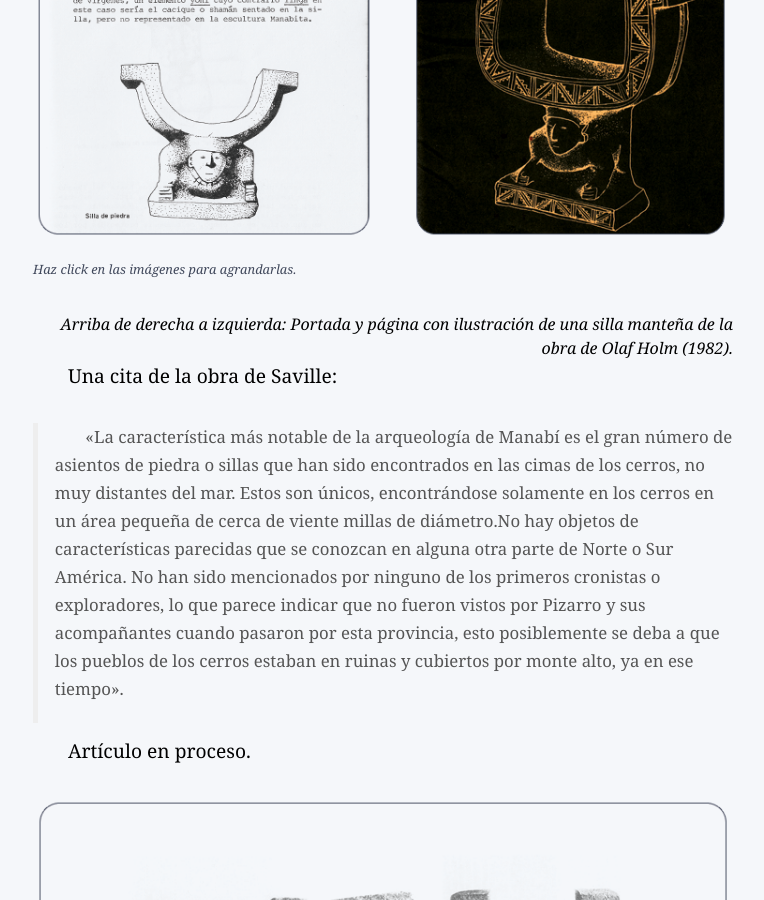
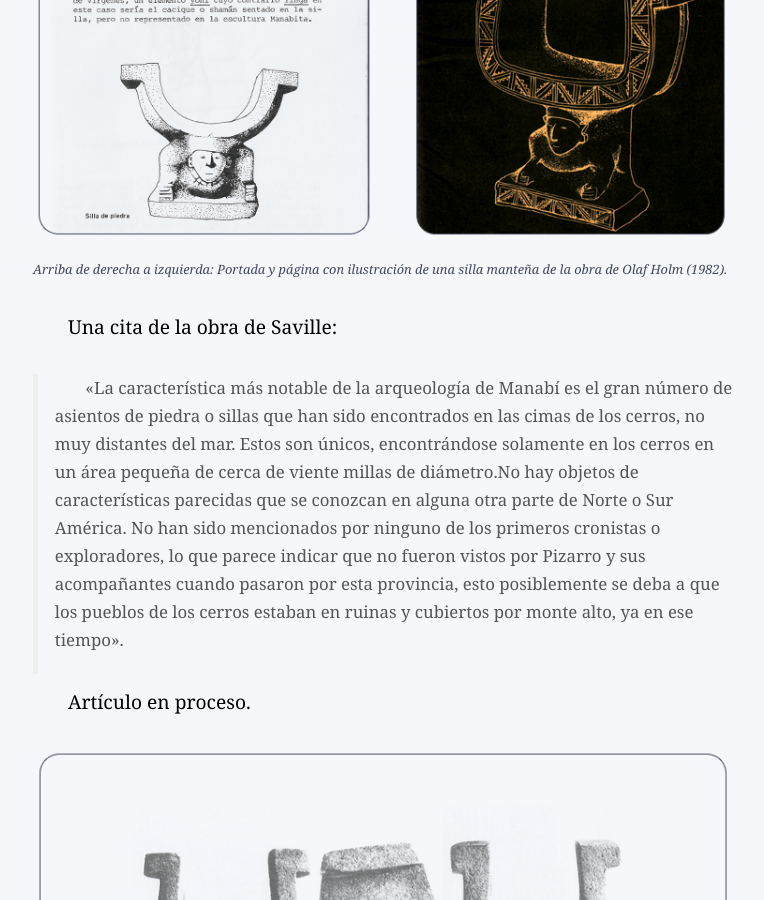
Before and after one commit to fernanz/fernanz.github.io, a Jekyll site: the page built from _posts/2014-12-11-manta.md, in a window 1280 px wide and 900 px high, scrolled down 474 px. Shown: the whole window, without its empty margins (257-1021 px from the left). Built offline with Jekyll 4.4.1, drawn with Linux system fonts in a browser that asks for light colours; some web fonts are replaced; Markdown is read by kramdown in place of the engine named in the settings; comment, search, counter and statistics services are not loaded.

Commit message:
post update
actualización

```diff
--- a/_posts/2014-12-11-manta.md
+++ b/_posts/2014-12-11-manta.md
@@ -13,8 +13,7 @@ Un adelanto del próximo artículo.
 				<div class="gallery">
 				<a href="/assets/u-chair1.png" title="" data-fluidbox class="col-2"><img src="/assets/u-chair1.png" alt="" title="" /></a>
 				<a href="/assets/u-chair2.png" title="" data-fluidbox class="col-2"><img src="/assets/u-chair2.png" alt="" title="" /></a>
-				<figcaption>Haz click en las imágenes para agrandarlas.</figcaption>
-				<small>Arriba de derecha a izquierda: Portada y página con ilustración de una silla manteña de la obra de Olaf Holm (1982).</small>
+				<figcaption>Arriba de derecha a izquierda: Portada y página con ilustración de una silla manteña de la obra de Olaf Holm (1982).</figcaption>
 </div>
 </section>
 
@@ -27,7 +26,7 @@ Artículo en proceso.
 <section class="fluido">
 				<div class="gallery">
 				<a href="/assets/u-chair.png" title="" data-fluidbox class="col-1"><img src="/assets/u-chair.png" alt="" title="" /></a>
-<small>Ilustración de **Las antigüedades de Manabí, Ecuador** por Marshall H. Saville. Tomo I (1907).</small>
+			<figcaption>Ilustración de **Las antigüedades de Manabí, Ecuador** por Marshall H. Saville. Tomo I (1907).</figcaption>
 </div>
 </section>
 
```
